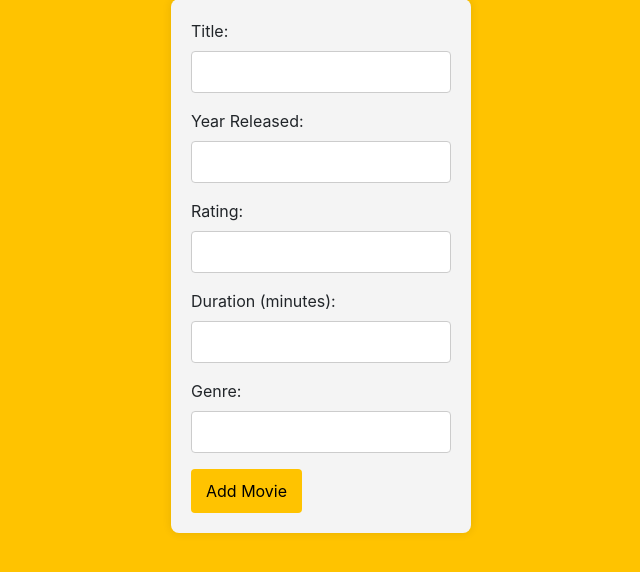
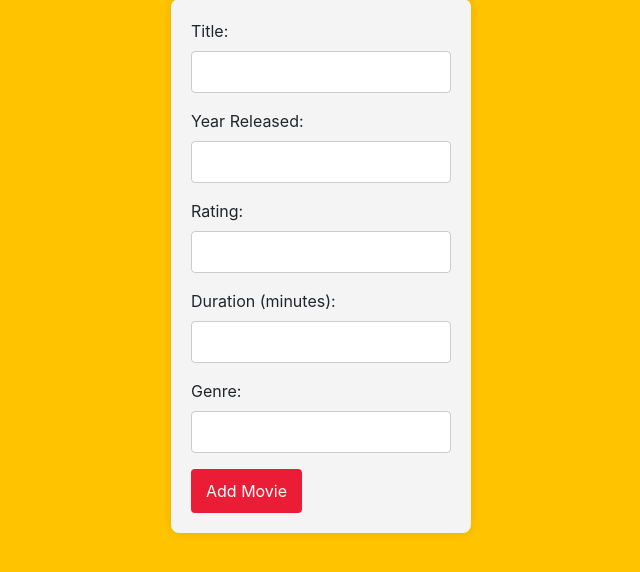
Before and after one commit to Lolisolera/My-Movies-App, a Flask app: page /add in a window 1280 px wide. Shown: the part 141-713 px from the top of the page, without its empty margins (319-959 px from the left). Run offline with Flask 3, Linux system fonts and the light colour scheme; some libraries are stand-ins or nearby versions.

Commit message:
Changed buttons colours and hover effects

```diff
--- a/static/styles.css
+++ b/static/styles.css
@@ -99,8 +99,8 @@ nav a:hover {
 
 /* Style for the submit button */
 .form-submit {
-    background-color: #FFC300;
-    color: black;
+    background-color: #EB1D36;
+    color: #fff;
     padding: 10px 15px;
     border: none;
     border-radius: 4px;
@@ -109,8 +109,8 @@ nav a:hover {
 
 /* Hover effect for the submit button */
 .form-submit:hover {
-    background-color: #EB1D36;
-    color: #fff;
+    background-color: #FFC300;
+    color: black;
 }
 
 
@@ -140,8 +140,8 @@ input {
 }
 
 button {
-    background-color: #FFC300;
-    color: black;
+    background-color: #EB1D36;
+    color: #fff;
     padding: 10px;
     border: none;
     cursor: pointer;
@@ -153,8 +153,8 @@ button {
 
 
 button:hover {
-    background-color: #EB1D36;
-    color: #fff;
+    background-color: #FFC300;
+    color: black;
 }
 
 ol {
```
